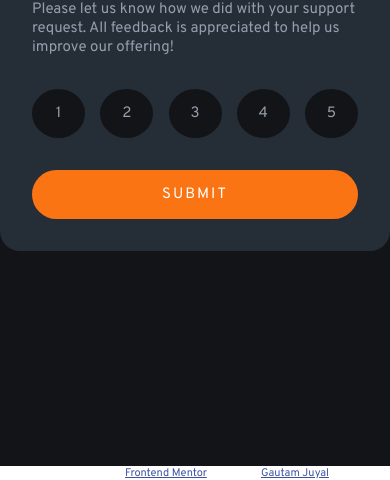
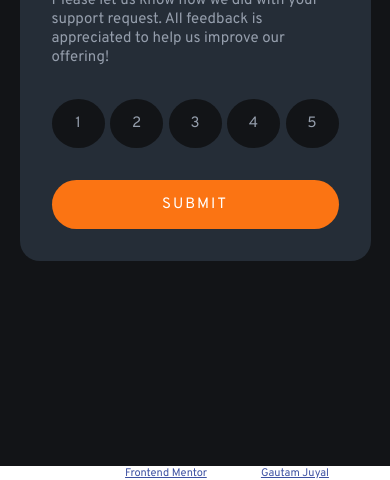
Before and after one commit to gautamjuyal/interactive-rating-component, a plain HTML site: page index.html in a window 390 px wide. Shown: the part 378-858 px from the top of the page. Drawn offline with Linux system fonts and the light colour scheme.

Commit message:
added readme and mq

```diff
--- a/style.css
+++ b/style.css
@@ -147,3 +147,10 @@ span.hover-previous {
 .thank-you p {
     color: hsl(217, 12%, 63%);
 }
+
+@media (max-width: 465px) {
+    .component1,
+    .component2 {
+        width: 90%;
+    }
+}
```
Also changed, not shown: 1 other file.
